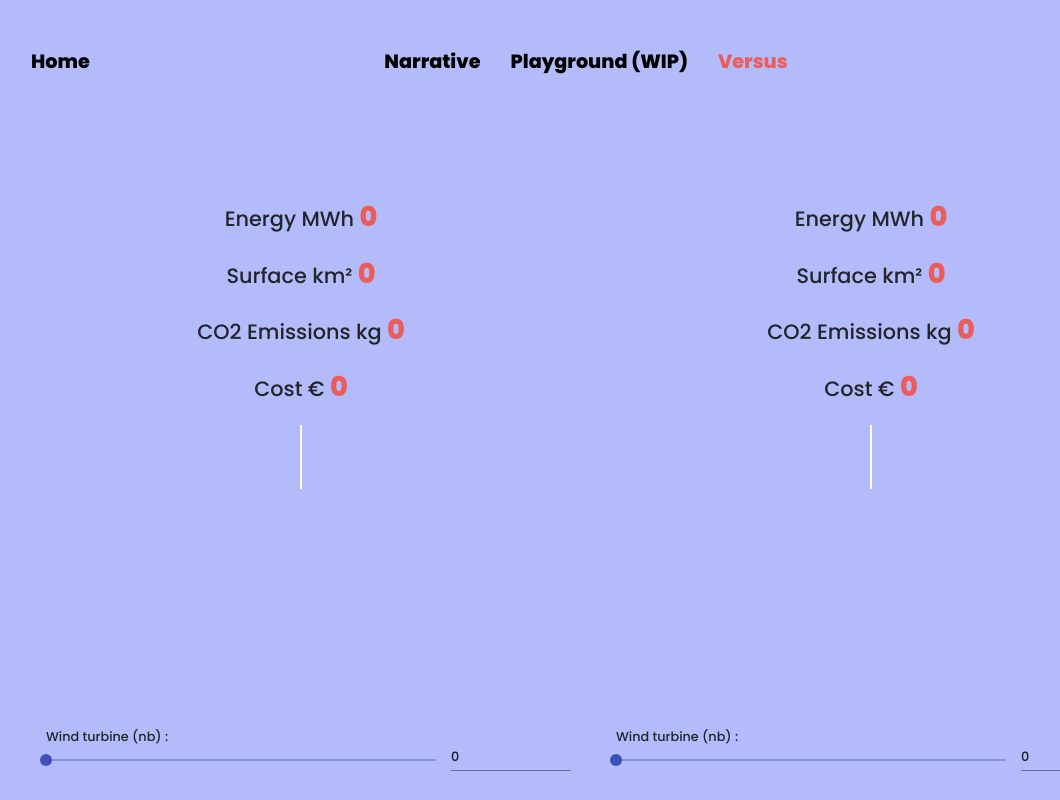
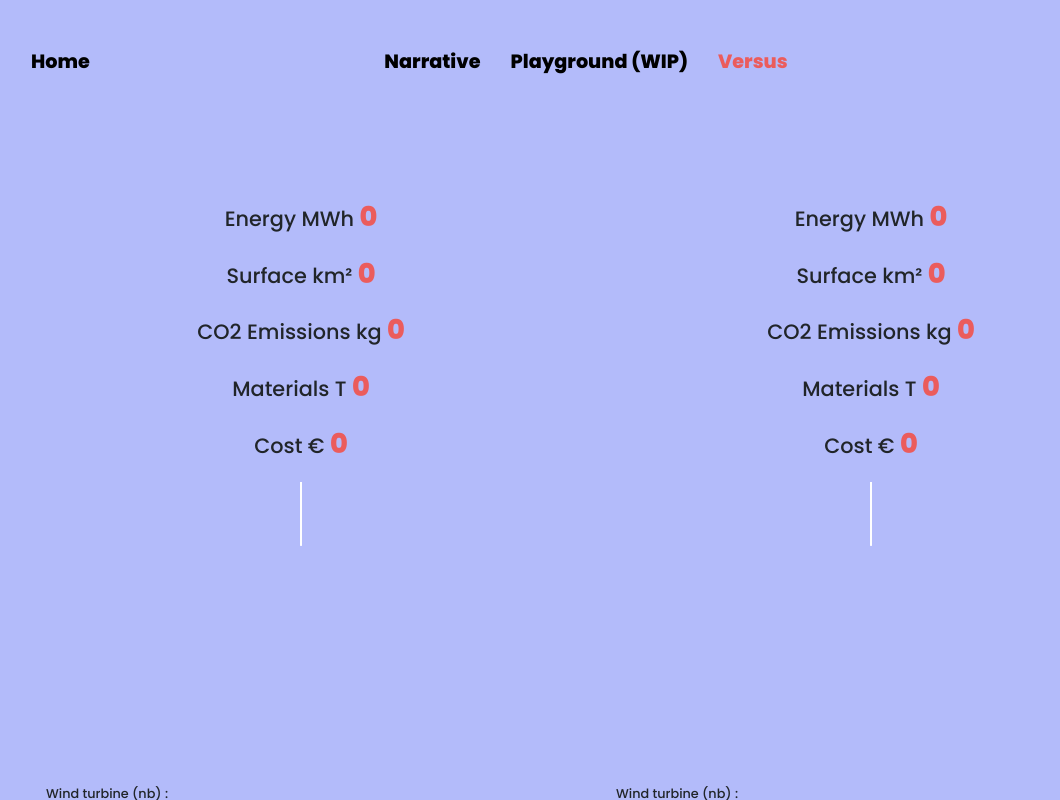
Before and after one commit to alexandre-mace/energybook, a React (Create React App) app: page / in a window 1280 px wide. Both pictures are taken after a click on the element "Versus". Shown: the top 800 px of the page, without its empty margins (54-1114 px from the left). Built offline with nearby package versions, Linux system fonts and the light colour scheme.

Commit message:
Add material comparator metric

```diff
--- a/src/App.js
+++ b/src/App.js
@@ -98,7 +98,11 @@ function App() {
                             </div>
                             <div className="d-flex col display-flex flex-column justify-content-between">
                                 <div><p>Compare energy sources together</p></div>
-                                <div><strong className={"clickable"} onClick={() => setAppMode('versus')}>Discover versus mode</strong></div>
+                                <div><strong className={"clickable"} onClick={() => {
+                                    setLoading(true)
+                                    delayedCloseLoader()
+                                    setAppMode('versus')
+                                }}>Discover versus mode</strong></div>
                             </div>
                         </div>
                     </div>
--- a/src/Domain/EnergySource/PowerData.js
+++ b/src/Domain/EnergySource/PowerData.js
@@ -1,11 +1,11 @@
 const powerData = {
     'eol': {
-        'averagePower': 5000,
-        'averageChargeFactor': 0.2,
-        'averageSurface': 1000,
-        'co2': 10,
-        'cost': 55,
-        'materials': {
+        'averagePower': 5000, // kW
+        'averageChargeFactor': 0.2, // %
+        'averageSurface': 1000, // m2
+        'co2': 10, // g/kWh
+        'cost': 55, // €/MWh
+        'materials': { // ton/TWh
             'aluminium': 35,
             'cement': 0,
             'concrete': 8000,
@@ -19,7 +19,7 @@ const powerData = {
         }
     },
     'sol': {
-        'averagePower': 0.3,
+        'averagePower': 3,
         'averageChargeFactor': 0.16,
         'averageSurface': 1.8,
         'co2': 85,
@@ -58,7 +58,7 @@ const powerData = {
     },
     'therCoal': {
         'averagePower': 600000,
-        'averageChargeFactor': 0.22,
+        'averageChargeFactor': 0.75,
         'averageSurface': 1500000,
         'co2': 950,
         'cost': 70,
@@ -76,15 +76,27 @@ const powerData = {
         }
     },
     'therOil': {
-        'averagePower': 600000,
-        'averageChargeFactor': 0.1,
-        'averageSurface': 1200000,
+        'averagePower': 600000, //
+        'averageChargeFactor': 0.75, // %
+        'averageSurface': 1200000, // km²
         'co2': 700,
-        'cost': 75
+        'cost': 75,
+        'materials': {
+            'aluminium': 3,
+            'cement': 0,
+            'concrete': 870,
+            'copper': 1,
+            'glass': 0,
+            'iron': 1,
+            'lead': 0,
+            'plastic': 0,
+            'silicon': 0,
+            'steel': 310
+        }
     },
     'therGas': {
         'averagePower': 600000,
-        'averageChargeFactor': 0.55,
+        'averageChargeFactor': 0.75,
         'averageSurface': 1200000,
         'co2': 430,
         'cost': 75,
--- /dev/null
+++ b/src/Domain/EnergySource/calculateEnergySourceMaterials.js
@@ -0,0 +1,6 @@
+const calculateEnergySourceMaterials = (energy, materials) => {
+    const reducer = (accumulator, currentValue) => accumulator + currentValue;
+
+    return energy * Object.values(materials).reduce(reducer)
+}
+export default calculateEnergySourceMaterials;
--- /dev/null
+++ b/src/Domain/EnergySource/calculateMaterials.js
@@ -0,0 +1,39 @@
+import powerData from "./PowerData";
+import calculateEnergySourceMaterials from "./calculateEnergySourceMaterials";
+import calculateEnergySourcePower from "./calculateEnergySourcePower";
+
+const calculateMaterials = (eolNb, nucNb, solNb, therCoalNb, therOilNb, therGasNb, hydroNb) => {
+    return (
+        (
+            calculateEnergySourceMaterials(
+                calculateEnergySourcePower(eolNb, powerData.eol.averagePower, powerData.eol.averageChargeFactor),
+                powerData.eol.materials
+            ) +
+            calculateEnergySourceMaterials(
+                calculateEnergySourcePower(nucNb, powerData.nuc.averagePower, powerData.nuc.averageChargeFactor),
+                powerData.nuc.materials
+            ) +
+            calculateEnergySourceMaterials(
+                calculateEnergySourcePower(solNb, powerData.sol.averagePower, powerData.sol.averageChargeFactor),
+                powerData.sol.materials
+            ) +
+            calculateEnergySourceMaterials(
+                calculateEnergySourcePower(therCoalNb, powerData.therCoal.averagePower, powerData.therCoal.averageChargeFactor),
+                powerData.therCoal.materials
+            ) +
+            calculateEnergySourceMaterials(
+                calculateEnergySourcePower(therOilNb, powerData.therOil.averagePower, powerData.therOil.averageChargeFactor),
+                powerData.therOil.materials
+            ) +
+            calculateEnergySourceMaterials(
+                calculateEnergySourcePower(therGasNb, powerData.therGas.averagePower, powerData.therGas.averageChargeFactor),
+                powerData.therGas.materials
+            ) +
+            calculateEnergySourceMaterials(
+                calculateEnergySourcePower(hydroNb, powerData.hydro.averagePower, powerData.hydro.averageChargeFactor),
+                powerData.hydro.materials
+            )
+        ) / 10000
+    )
+}
+export default calculateMaterials;
--- a/src/Domain/EnergySource/calculatePower.js
+++ b/src/Domain/EnergySource/calculatePower.js
@@ -11,7 +11,7 @@ const calculatePower = (eolNb, nucNb, solNb, therCoalNb, therOilNb, therGasNb, h
             calculateEnergySourcePower(therOilNb, powerData.therOil.averagePower, powerData.therOil.averageChargeFactor) +
             calculateEnergySourcePower(therGasNb, powerData.therGas.averagePower, powerData.therGas.averageChargeFactor) +
             calculateEnergySourcePower(hydroNb, powerData.hydro.averagePower, powerData.hydro.averageChargeFactor)
-        )
+        ) / 1000
     )
 }
 export default calculatePower;
--- a/src/UI/components/EnergyComparator.js
+++ b/src/UI/components/EnergyComparator.js
@@ -16,6 +16,7 @@ import calculateSurface from "../../Domain/EnergySource/calculateSurface";
 import formatNumber from "../../Infrastructure/Formatter/formatNumber";
 import calculateEmissions from "../../Domain/EnergySource/calculateEmissions";
 import calculateCost from "../../Domain/EnergySource/calculateCost";
+import calculateMaterials from "../../Domain/EnergySource/calculateMaterials";
 
 export const powerRatioDivider = 100000;
 
@@ -47,6 +48,7 @@ const EnergyComparator = () => {
                         <div className={"mb-3"}>Energy MWh <strong style={{fontSize: '1.7rem'}}>{formatNumber(calculatePower(eol, nuc, sol, therCoal, therOil, therGas, hydro))}</strong></div>
                         <div className={"mb-3"}>Surface km² <strong style={{fontSize: '1.7rem'}}>{formatNumber(calculateSurface(eol, nuc, sol, therCoal, therOil, therGas, hydro))}</strong></div>
                         <div className={"mb-3"}>CO2 Emissions kg  <strong style={{fontSize: '1.7rem'}}>{formatNumber(calculateEmissions(eol, nuc, sol, therCoal, therOil, therGas, hydro))}</strong></div>
+                        <div className={"mb-3"}>Materials T  <strong style={{fontSize: '1.7rem'}}>{formatNumber(calculateMaterials(eol, nuc, sol, therCoal, therOil, therGas, hydro))}</strong></div>
                         <div className={"mb-3"}>Cost €  <strong style={{fontSize: '1.7rem'}}>{formatNumber(calculateCost(eol, nuc, sol, therCoal, therOil, therGas, hydro))}</strong></div>
                         <ColorControlledDoughnut datasets={[
                             {
--- a/src/UI/components/Versus.js
+++ b/src/UI/components/Versus.js
@@ -16,7 +16,7 @@ const Versus = () => {
                 </div>
                 <div className="row my-5 pt-5">
                     <div className="col">
-                        <p>Here is the math (eol * {powerData.eol.averagePower} * {powerData.eol.averageChargeFactor}) +
+                        <p>Here is the math about power (eol * {powerData.eol.averagePower} * {powerData.eol.averageChargeFactor}) +
                             (sol * {powerData.sol.averagePower} * {powerData.sol.averageChargeFactor}) +
                             (nuc * {powerData.nuc.averagePower} * {powerData.nuc.averageChargeFactor}) +
                             (therCoal * {powerData.therCoal.averagePower} * {powerData.therCoal.averageChargeFactor}) +
```
